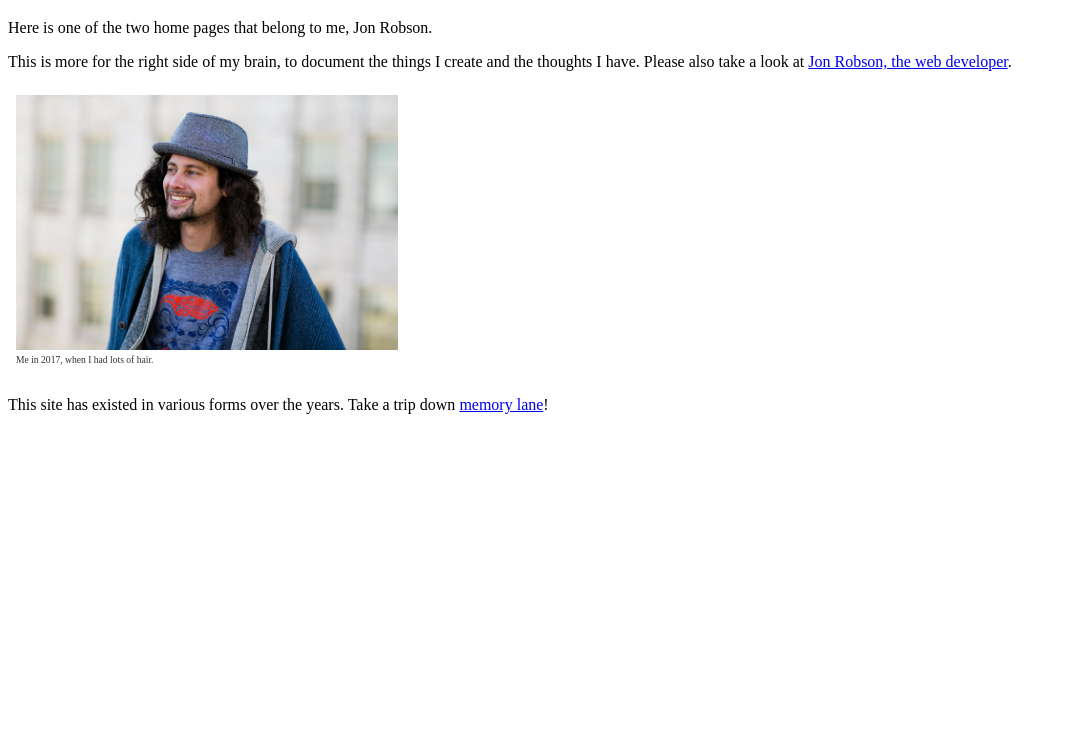
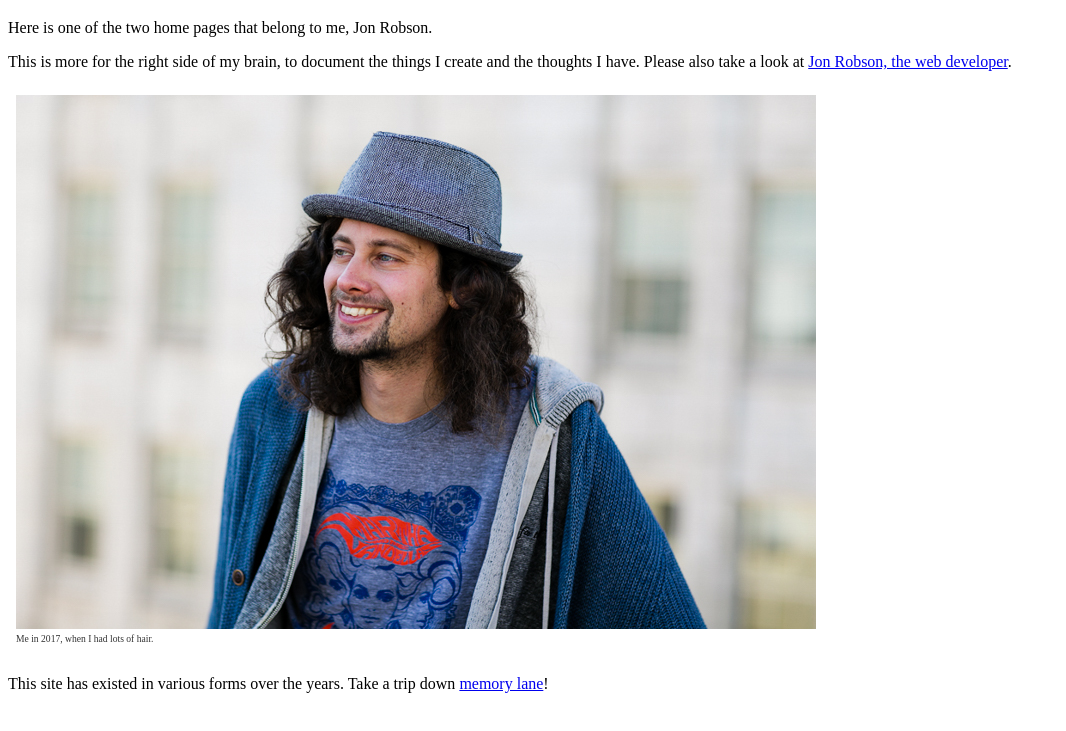
Before and after one commit to jdlrobson/jonrobson.me.uk, a Gatsby site: page / in a window 1280 px wide. Shown: the part 61-792 px from the top of the page, without its empty margins (0-1066 px from the left). Built offline with nearby package versions, Linux system fonts and the light colour scheme; Gatsby itself is replaced by a stand-in of ours.

Commit message:
Drop width and height on front page image

```diff
--- a/src/pages/index.js
+++ b/src/pages/index.js
@@ -12,7 +12,6 @@ const IndexPage = () => (
     <Thumbnail src={ME_IMG_URL}
       caption="Me in 2017, when I had lots of hair."
       sourceName="Myleen Hollero"
-      width="382" height="255"
       source="https://commons.wikimedia.org/wiki/File:Robson,_Jon_April_2015.jpg" />
     <p>This site has existed in various forms over the years. Take a trip down <Link to="/nostalgia/">memory lane</Link>!</p>
   </div>
```
